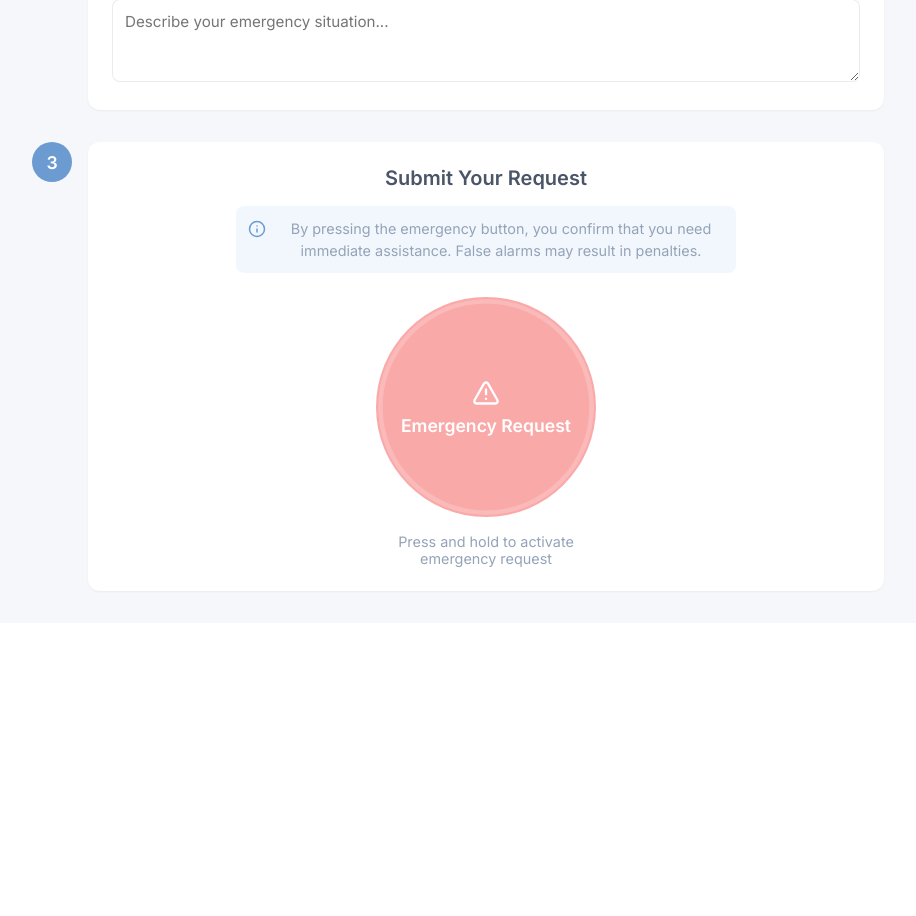
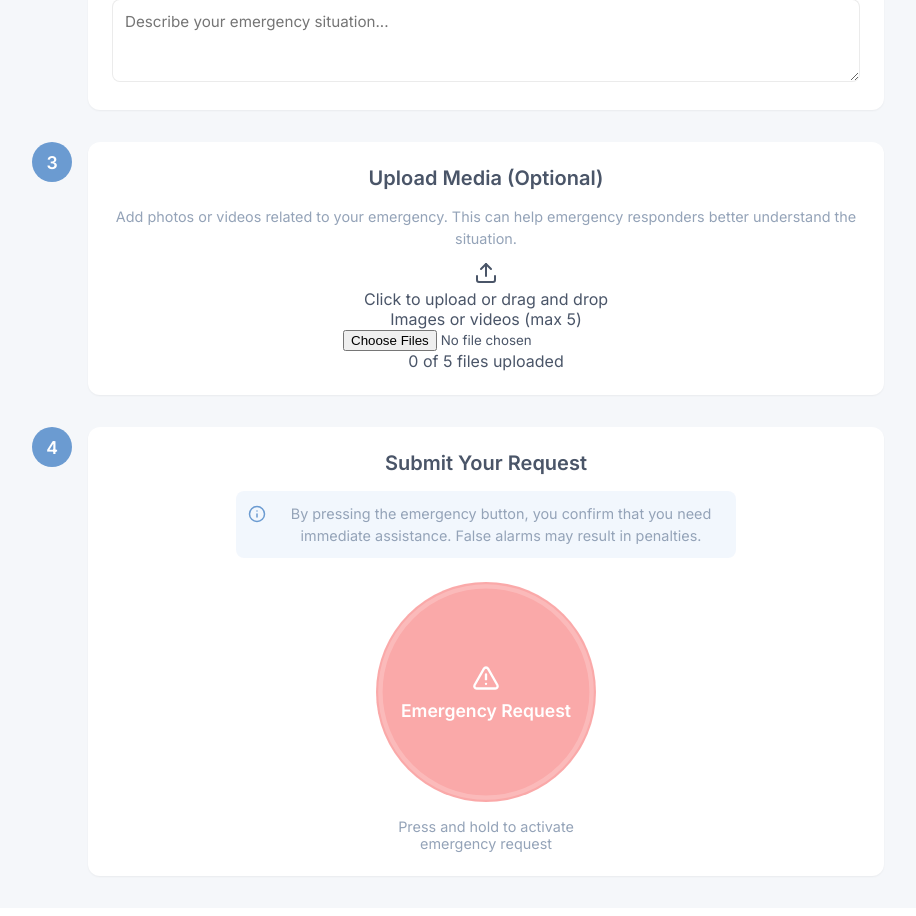
Before and after one commit to amirbrb/kutoa-6d3d00d6, a React (Vite) app: page /request-help in a window 1280 px wide. Shown: the part 984-1900 px from the top of the page, without its empty margins (182-1098 px from the left). Before the commit the page ends 1639 px from the top, so only its background shows below. Built offline with nearby package versions, Linux system fonts and the light colour scheme; sample sign-in values are in the browser's storage.

Commit message:
Add media upload to emergency event
Adds the ability to upload photos and videos when submitting an emergency event.

```diff
--- a/src/pages/RequestHelp.module.css
+++ b/src/pages/RequestHelp.module.css
@@ -144,6 +144,17 @@
   box-shadow: 0 0 0 2px rgba(0, 102, 204, 0.1);
 }
 
+.mediaInstructions {
+  color: var(--color-muted);
+  font-size: 0.9rem;
+  margin-bottom: var(--space-3);
+  line-height: 1.5;
+}
+
+.mediaUpload {
+  margin-top: var(--space-3);
+}
+
 .submitSection {
   display: flex;
   flex-direction: column;
--- a/src/pages/RequestHelp.tsx
+++ b/src/pages/RequestHelp.tsx
@@ -4,6 +4,7 @@ import { AlertTriangle, MapPin, Info, Check } from 'lucide-react';
 import NavigationBar from '../components/NavigationBar';
 import LocationPicker from '../components/LocationPicker';
 import EmergencyButton from '../components/EmergencyButton';
+import MediaUpload from '../components/MediaUpload';
 import styles from './RequestHelp.module.css';
 
 interface Location {
@@ -17,6 +18,7 @@ const RequestHelp = () => {
   const [location, setLocation] = useState<Location | null>(null);
   const [requestType, setRequestType] = useState<string>('medical');
   const [description, setDescription] = useState<string>('');
+  const [mediaFiles, setMediaFiles] = useState<File[]>([]);
   const [isSubmitting, setIsSubmitting] = useState(false);
   const [isSuccess, setIsSuccess] = useState(false);
 
@@ -40,6 +42,10 @@ const RequestHelp = () => {
     setLocation(selectedLocation);
   };
 
+  const handleMediaChange = (files: File[]) => {
+    setMediaFiles(files);
+  };
+
   const handleEmergencyRequest = () => {
     if (!location) {
       alert('Please select a location first');
@@ -54,6 +60,7 @@ const RequestHelp = () => {
         location,
         type: requestType,
         description,
+        mediaFiles,
         user
       });
 
@@ -166,6 +173,23 @@ const RequestHelp = () => {
               <div className={styles.step}>
                 <div className={styles.stepNumber}>3</div>
                 <div className={styles.stepContent}>
+                  <h2 className={styles.stepTitle}>Upload Media (Optional)</h2>
+                  <p className={styles.mediaInstructions}>
+                    Add photos or videos related to your emergency. This can help emergency responders better understand the situation.
+                  </p>
+                  <div className={styles.mediaUpload}>
+                    <MediaUpload
+                      maxFiles={5}
+                      value={mediaFiles}
+                      onChange={handleMediaChange}
+                    />
+                  </div>
+                </div>
+              </div>
+
+              <div className={styles.step}>
+                <div className={styles.stepNumber}>4</div>
+                <div className={styles.stepContent}>
                   <h2 className={styles.stepTitle}>Submit Your Request</h2>
                   <div className={styles.submitSection}>
                     <div className={styles.disclaimer}>
```
